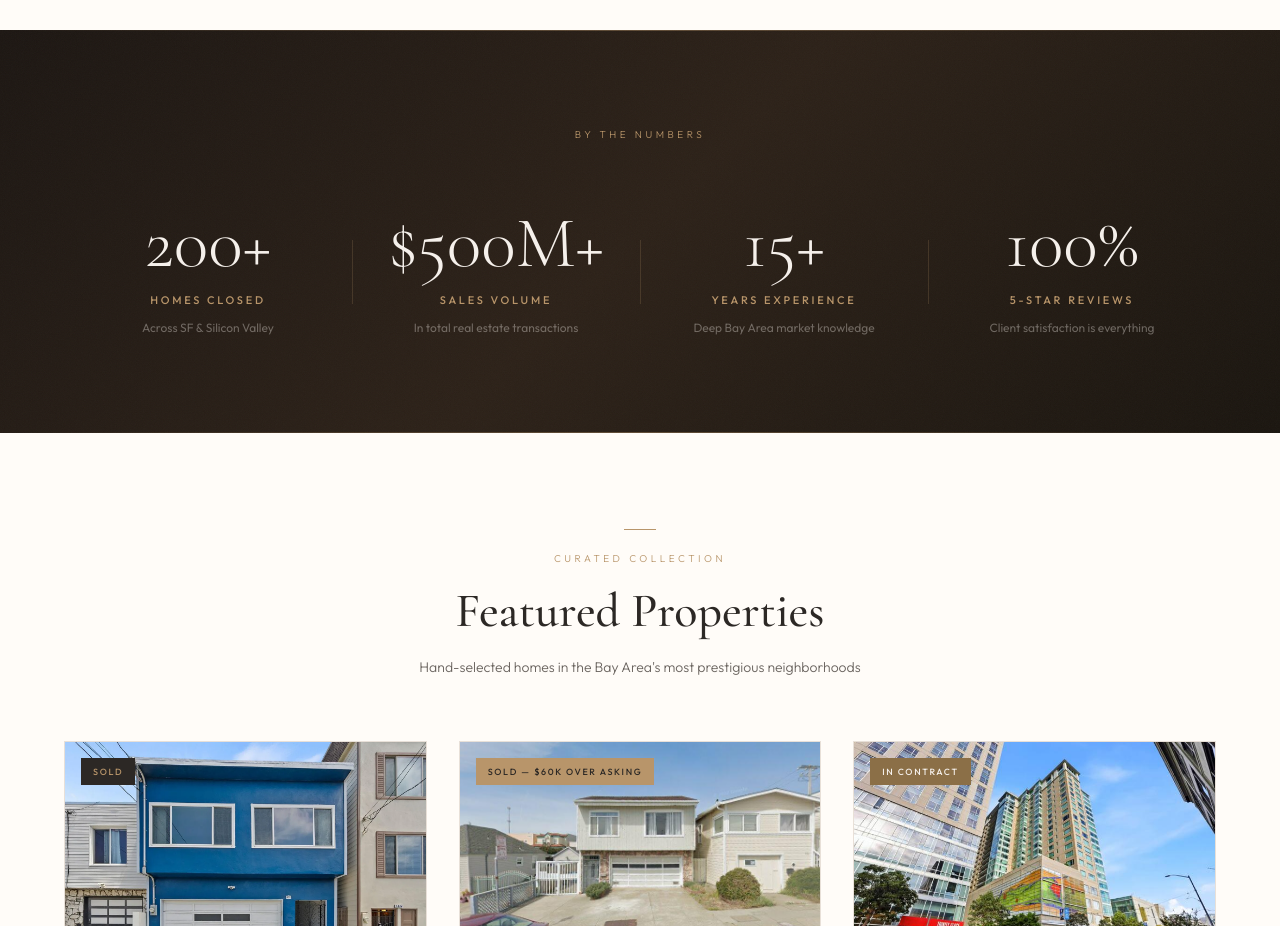
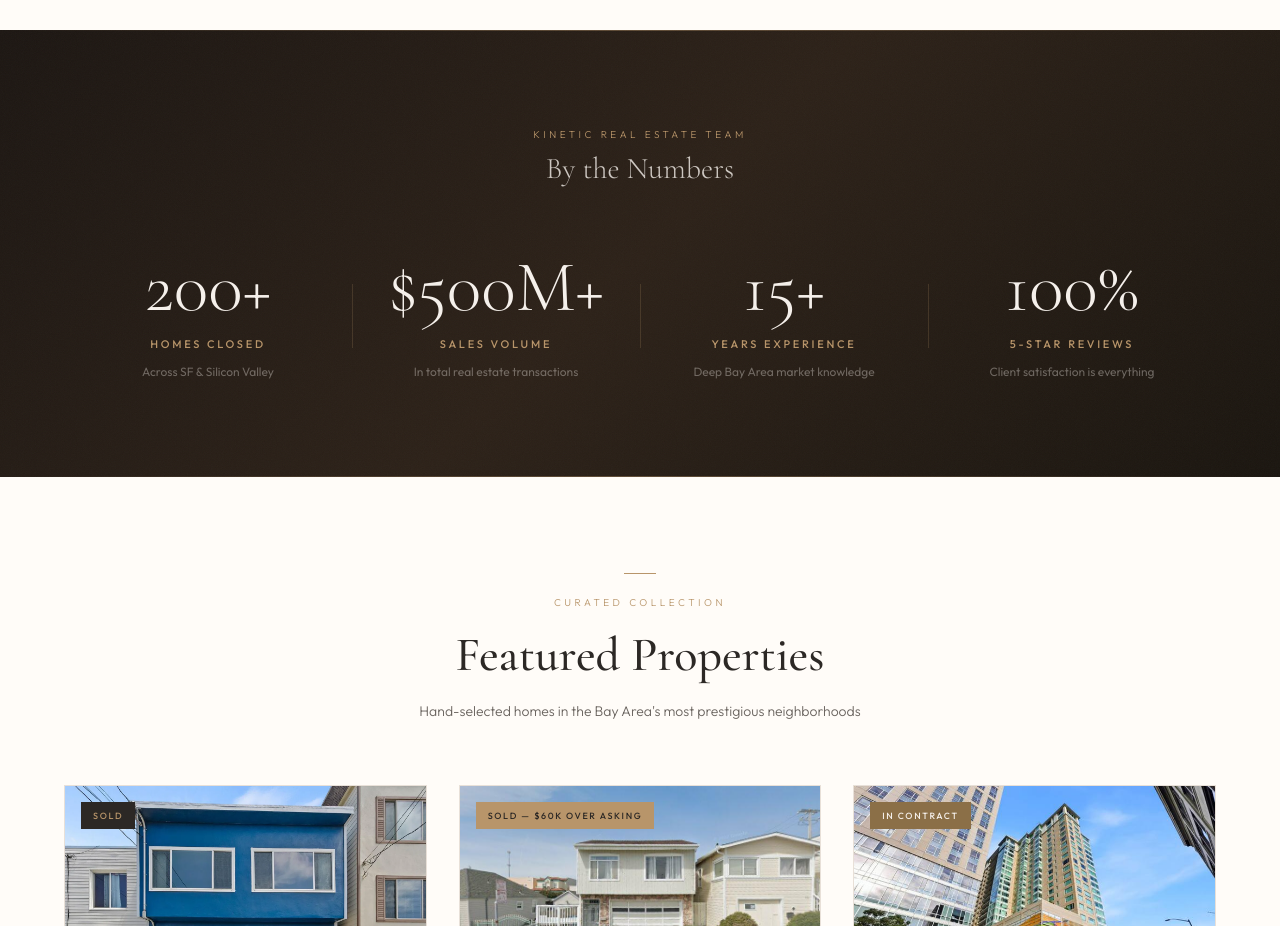
Before and after one commit to AmexGolf/jacky-luong-real-estate, a Next.js app: page / in a window 1280 px wide. Shown: the part 940-1866 px from the top of the page. Built offline with nearby package versions, Linux system fonts and the light colour scheme.

Commit message:
Add Kinetic Team label to stats section and per-section blog photos

```diff
--- a/src/components/Stats.tsx
+++ b/src/components/Stats.tsx
@@ -76,14 +76,19 @@ export default function Stats() {
       <div className="max-w-6xl mx-auto relative z-10">
 
         {/* Section label */}
-        <motion.p
+        <motion.div
           initial={{ opacity: 0, y: 12 }}
           animate={inView ? { opacity: 1, y: 0 } : {}}
           transition={{ duration: 0.6 }}
-          className="text-center font-[family-name:var(--font-body)] text-[10px] tracking-[0.35em] uppercase text-[#B8956A] mb-16 font-light"
+          className="text-center mb-16"
         >
-          By the Numbers
-        </motion.p>
+          <p className="font-[family-name:var(--font-body)] text-[10px] tracking-[0.35em] uppercase text-[#B8956A] font-light mb-2">
+            Kinetic Real Estate Team
+          </p>
+          <p className="font-[family-name:var(--font-heading)] text-2xl md:text-3xl font-light text-[#F5F0EB]/80">
+            By the Numbers
+          </p>
+        </motion.div>
 
         {/* Stats grid */}
         <div className="grid grid-cols-2 lg:grid-cols-4 gap-10 lg:gap-0">
```
